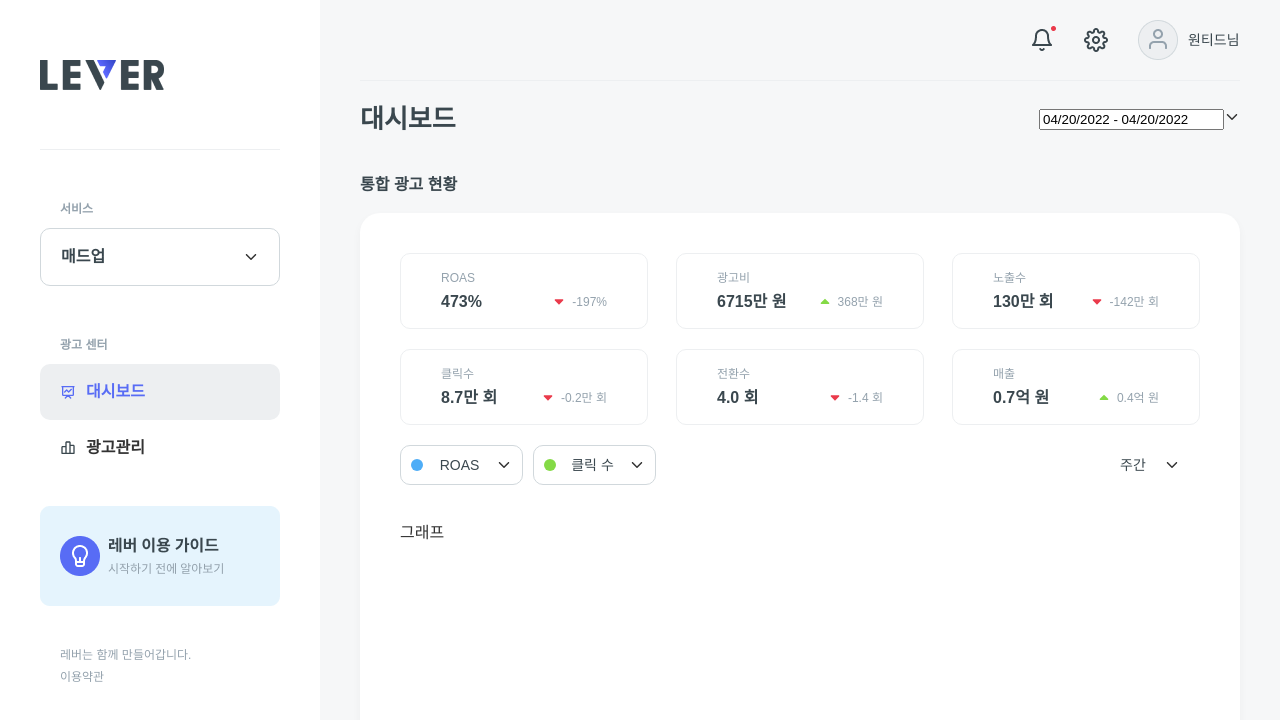
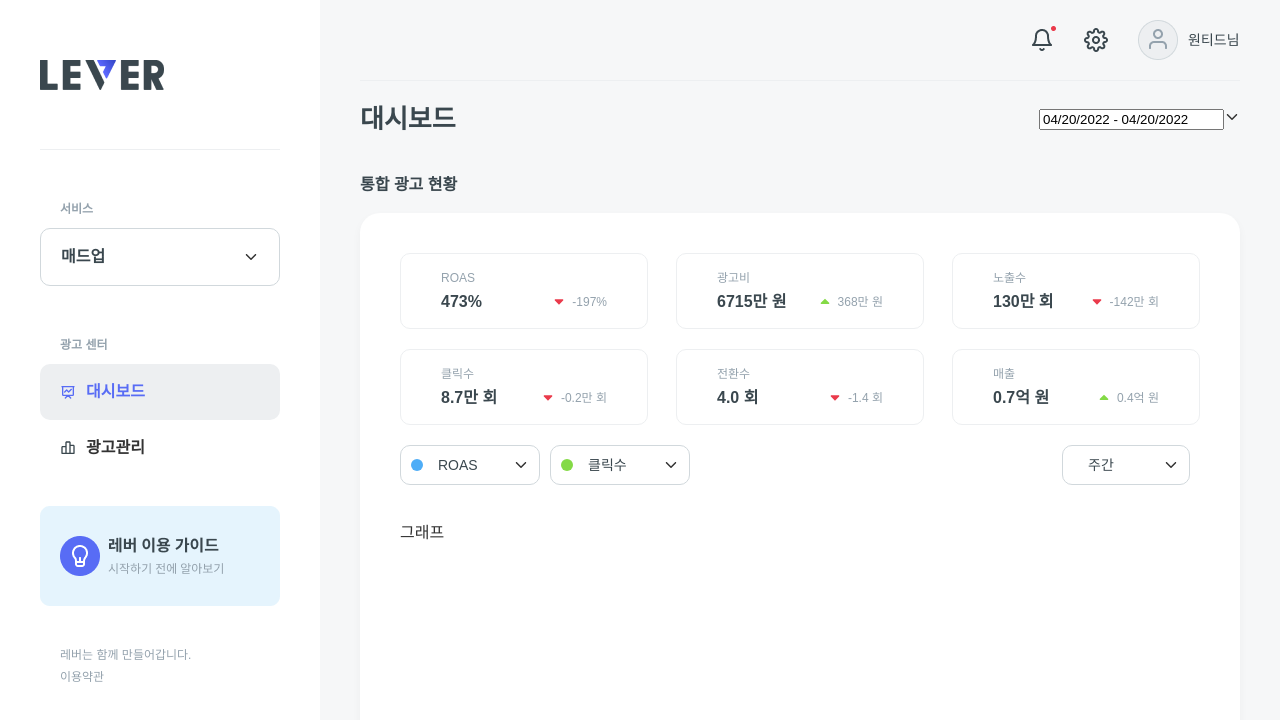
Before and after one commit to strongpond/ad-management-service, a React (Create React App) app: page / in a window 1280 px wide. Shown: the top 720 px of the page. Built offline with nearby package versions, Linux system fonts and the light colour scheme.

Commit message:
Feat: 대시보드 dropdown 메뉴 구현

```diff
--- a/src/components/Dashboard/Board.js
+++ b/src/components/Dashboard/Board.js
@@ -1,14 +1,18 @@
 import React, { useState, useEffect } from "react";
-import { IoIosArrowDown } from "react-icons/io";
-import { BsCircleFill } from "react-icons/bs";
 import { TiArrowSortedDown, TiArrowSortedUp } from "react-icons/ti";
 import styled from "styled-components";
+import { PeriodDropDown } from "../DropDown";
+import FilterDropDown from "../DropDown/FilterDropDown";
 
 const Board = ({ filterData, prevData }) => {
   const [filterSumData, setFilterSumData] = useState([]);
   const [prevSumData, setPrevSumData] = useState([]);
+  const [filteredTitle, setFilteredTitle] = useState("ROAS");
+  const [filteredTitle2, setFilteredTitle2] = useState("클릭수");
+  const [periodTitle, setPeriodTitle] = useState("주간");
   const filterDataLength = filterData.length;
   const prevDataLength = prevData.length;
+  const periodList = ["주간", "월간"];
 
   const getSumObject = data => {
     return data.reduce((acc, curr) => {
@@ -64,6 +68,10 @@ const Board = ({ filterData, prevData }) => {
     },
   ];
 
+  const cardTitleList = cardMap.map(e => e.title);
+  const blue = "#4EADF7";
+  const green = "#84DA46";
+
   return (
     <Container>
       <CardBox>
@@ -91,21 +99,28 @@ const Board = ({ filterData, prevData }) => {
       <ChartBox>
         <ChartViewBox>
           <ChartDropDownBox>
-            <ChartDropDown>
-              <BsCircleFill size="12" color="#4EADF7" />
-              <DropDownMenu>ROAS</DropDownMenu>
-              <IoIosArrowDown />
-            </ChartDropDown>
-            <ChartDropDown>
-              <BsCircleFill size="12" color="#84DA46" />
-              <DropDownMenu>클릭 수</DropDownMenu>
-              <IoIosArrowDown />
-            </ChartDropDown>
+            <FilterDropDown
+              cardTitleList={cardTitleList}
+              filteredTitle={filteredTitle}
+              setFilteredTitle={setFilteredTitle}
+              iconColor={blue}
+            />
+            <FilterDropDown
+              cardTitleList={cardTitleList}
+              filteredTitle={filteredTitle2}
+              setFilteredTitle={setFilteredTitle2}
+              iconColor={green}
+            />
           </ChartDropDownBox>
-          <ChartDateFilterBox>
+          <PeriodDropDown
+            periodList={periodList}
+            periodTitle={periodTitle}
+            setPeriodTitle={setPeriodTitle}
+          />
+          {/* <ChartDateFilterBox>
             <ChartDateFilter>주간</ChartDateFilter>
             <IoIosArrowDown />
-          </ChartDateFilterBox>
+          </ChartDateFilterBox> */}
         </ChartViewBox>
         <Chart>그래프</Chart>
       </ChartBox>
@@ -187,42 +202,22 @@ const ChartDropDownBox = styled.div`
   flex-direction: row;
 `;
 
-const ChartDropDown = styled.div`
-  display: flex;
-  flex-direction: row;
-  justify-content: space-between;
-  align-items: center;
-  margin-right: 10px;
-  padding: 10px;
-  width: 123px;
-  height: 40px;
-  background-color: ${({ theme }) => theme.colors.white};
-  border: 0.5px solid ${({ theme }) => theme.colors.borderGrey};
-  border-radius: 10px;
-`;
+// const ChartDateFilterBox = styled.div`
+//   display: flex;
+//   flex-direction: row;
+//   justify-content: space-between;
+//   align-items: center;
+//   margin-right: 10px;
+//   padding: 10px;
+//   width: 80px;
+//   height: 40px;
+//   background-color: ${({ theme }) => theme.colors.white};
+// `;
 
-const DropDownMenu = styled.p`
-  color: ${({ theme }) => theme.colors.fontBlack};
-  font-size: ${({ theme }) => theme.fontSizes.mdTitle};
-  font-weight: 500;
-`;
-
-const ChartDateFilterBox = styled.div`
-  display: flex;
-  flex-direction: row;
-  justify-content: space-between;
-  align-items: center;
-  margin-right: 10px;
-  padding: 10px;
-  width: 80px;
-  height: 40px;
-  background-color: ${({ theme }) => theme.colors.white};
-`;
-
-const ChartDateFilter = styled.p`
-  color: ${({ theme }) => theme.colors.fontBlack};
-  font-size: ${({ theme }) => theme.fontSizes.mdTitle};
-  font-weight: 500;
-`;
+// const ChartDateFilter = styled.p`
+//   color: ${({ theme }) => theme.colors.fontBlack};
+//   font-size: ${({ theme }) => theme.fontSizes.mdTitle};
+//   font-weight: 500;
+// `;
 
 const Chart = styled.div``;
--- /dev/null
+++ b/src/components/DropDown/FilterDropDown.js
@@ -0,0 +1,80 @@
+import { useRef } from "react";
+import { IoIosArrowDown } from "react-icons/io";
+import { BsCircleFill } from "react-icons/bs";
+import styled from "styled-components";
+
+import { useDetectClose } from "../../hooks";
+import { FilterDropDownList } from "./FilterDropDownList";
+
+const FilterDropDown = ({ cardTitleList, filteredTitle, setFilteredTitle, iconColor }) => {
+  const dropDownRef = useRef();
+  const [isOpen, setIsOpen] = useDetectClose(dropDownRef, false);
+
+  return (
+    <DropBox ref={dropDownRef} onClick={() => setIsOpen(!isOpen)}>
+      <DropHeader>
+        <BsCircleFill size="12" color={iconColor} />
+        <SelectedInput>{filteredTitle}</SelectedInput>
+        <IoIosArrowDown />
+      </DropHeader>
+      {isOpen && (
+        <DropList>
+          {cardTitleList.map((value, index) => (
+            <FilterDropDownList
+              key={index}
+              value={value}
+              setFilteredTitle={setFilteredTitle}
+              setIsOpen={setIsOpen}
+              isOpen={isOpen}
+            />
+          ))}
+        </DropList>
+      )}
+    </DropBox>
+  );
+};
+
+export default FilterDropDown;
+
+const DropBox = styled.div`
+  display: flex;
+  flex-direction: column;
+  position: relative;
+  margin-right: 10px;
+  min-width: 120px;
+  height: 40px;
+  border: 0.5px solid ${({ theme }) => theme.colors.borderGrey};
+  border-radius: 10px;
+  cursor: pointer;
+`;
+
+const DropHeader = styled.div`
+  display: flex;
+  flex-direction: row;
+  align-items: center;
+  height: 100%;
+  padding: 0 10px;
+`;
+
+const SelectedInput = styled.p`
+  margin: 0 15px;
+  min-width: 60px;
+  background-color: ${({ theme }) => theme.colors.white};
+  border: none;
+  color: ${({ theme }) => theme.colors.fontBlack};
+  font-size: ${({ theme }) => theme.fontSizes.mdTitle};
+  font-weight: 500;
+`;
+
+const DropList = styled.ul`
+  display: block;
+  position: absolute;
+  width: 100%;
+  margin-top: 30px;
+  padding-top: 10px;
+  border: 0.5px solid ${({ theme }) => theme.colors.borderGrey};
+  border-top: none;
+  border-radius: 0 0 10px 10px;
+  background-color: ${({ theme }) => theme.colors.white};
+  transition: height 0.3s ease;
+`;
--- /dev/null
+++ b/src/components/DropDown/FilterDropDownList.js
@@ -0,0 +1,21 @@
+import styled from "styled-components";
+
+export const FilterDropDownList = ({ value, setFilteredTitle, setIsOpen, isOpen }) => {
+  const ValueClick = () => {
+    setFilteredTitle(value);
+    setIsOpen(!isOpen);
+  };
+
+  return <FilterMenu onClick={ValueClick}>{value}</FilterMenu>;
+};
+
+const FilterMenu = styled.li`
+  padding: 10px 0 10px 15px;
+  font-size: ${({ theme }) => theme.fontSizes.mdTitle};
+  font-weight: 500;
+  cursor: pointer;
+
+  &:hover {
+    background-color: ${({ theme }) => theme.colors.lightGrey};
+  }
+`;
--- /dev/null
+++ b/src/components/DropDown/PeriodDropDown.js
@@ -0,0 +1,78 @@
+import { useRef } from "react";
+import { IoIosArrowDown } from "react-icons/io";
+import styled from "styled-components";
+
+import { useDetectClose } from "../../hooks";
+import { PeriodDropDownList } from "./PeriodDropDownList";
+
+const PeriodDropDown = ({ periodList, periodTitle, setPeriodTitle }) => {
+  const dropDownRef = useRef();
+  const [isOpen, setIsOpen] = useDetectClose(dropDownRef, false);
+
+  return (
+    <DropBox ref={dropDownRef} onClick={() => setIsOpen(!isOpen)}>
+      <DropHeader>
+        <SelectedInput>{periodTitle}</SelectedInput>
+        <IoIosArrowDown />
+      </DropHeader>
+      {isOpen && (
+        <DropList>
+          {periodList.map((value, index) => (
+            <PeriodDropDownList
+              key={index}
+              value={value}
+              setPeriodTitle={setPeriodTitle}
+              setIsOpen={setIsOpen}
+              isOpen={isOpen}
+            />
+          ))}
+        </DropList>
+      )}
+    </DropBox>
+  );
+};
+
+export default PeriodDropDown;
+
+const DropBox = styled.div`
+  display: flex;
+  flex-direction: column;
+  position: relative;
+  margin-right: 10px;
+  min-width: 120px;
+  height: 40px;
+  border: 0.5px solid ${({ theme }) => theme.colors.borderGrey};
+  border-radius: 10px;
+  cursor: pointer;
+`;
+
+const DropHeader = styled.div`
+  display: flex;
+  flex-direction: row;
+  align-items: center;
+  height: 100%;
+  padding: 0 10px;
+`;
+
+const SelectedInput = styled.p`
+  margin: 0 15px;
+  min-width: 60px;
+  background-color: ${({ theme }) => theme.colors.white};
+  border: none;
+  color: ${({ theme }) => theme.colors.fontBlack};
+  font-size: ${({ theme }) => theme.fontSizes.mdTitle};
+  font-weight: 500;
+`;
+
+const DropList = styled.ul`
+  display: block;
+  position: absolute;
+  width: 100%;
+  margin-top: 30px;
+  padding-top: 10px;
+  border: 0.5px solid ${({ theme }) => theme.colors.borderGrey};
+  border-top: none;
+  border-radius: 0 0 10px 10px;
+  background-color: ${({ theme }) => theme.colors.white};
+  transition: height 0.3s ease;
+`;
--- /dev/null
+++ b/src/components/DropDown/PeriodDropDownList.js
@@ -0,0 +1,21 @@
+import styled from "styled-components";
+
+export const PeriodDropDownList = ({ value, setPeriodTitle, setIsOpen, isOpen }) => {
+  const ValueClick = () => {
+    setPeriodTitle(value);
+    setIsOpen(!isOpen);
+  };
+
+  return <PeriodMenu onClick={ValueClick}>{value}</PeriodMenu>;
+};
+
+const PeriodMenu = styled.li`
+  padding: 10px 0 10px 15px;
+  font-size: ${({ theme }) => theme.fontSizes.mdTitle};
+  font-weight: 500;
+  cursor: pointer;
+
+  &:hover {
+    background-color: ${({ theme }) => theme.colors.lightGrey};
+  }
+`;
--- a/src/components/DropDown/index.js
+++ b/src/components/DropDown/index.js
@@ -1 +1,3 @@
 export { default as AdDropDown } from "./AdDropDown";
+export { default as FilterDropDown } from "./FilterDropDown";
+export { default as PeriodDropDown } from "./PeriodDropDown";
```
